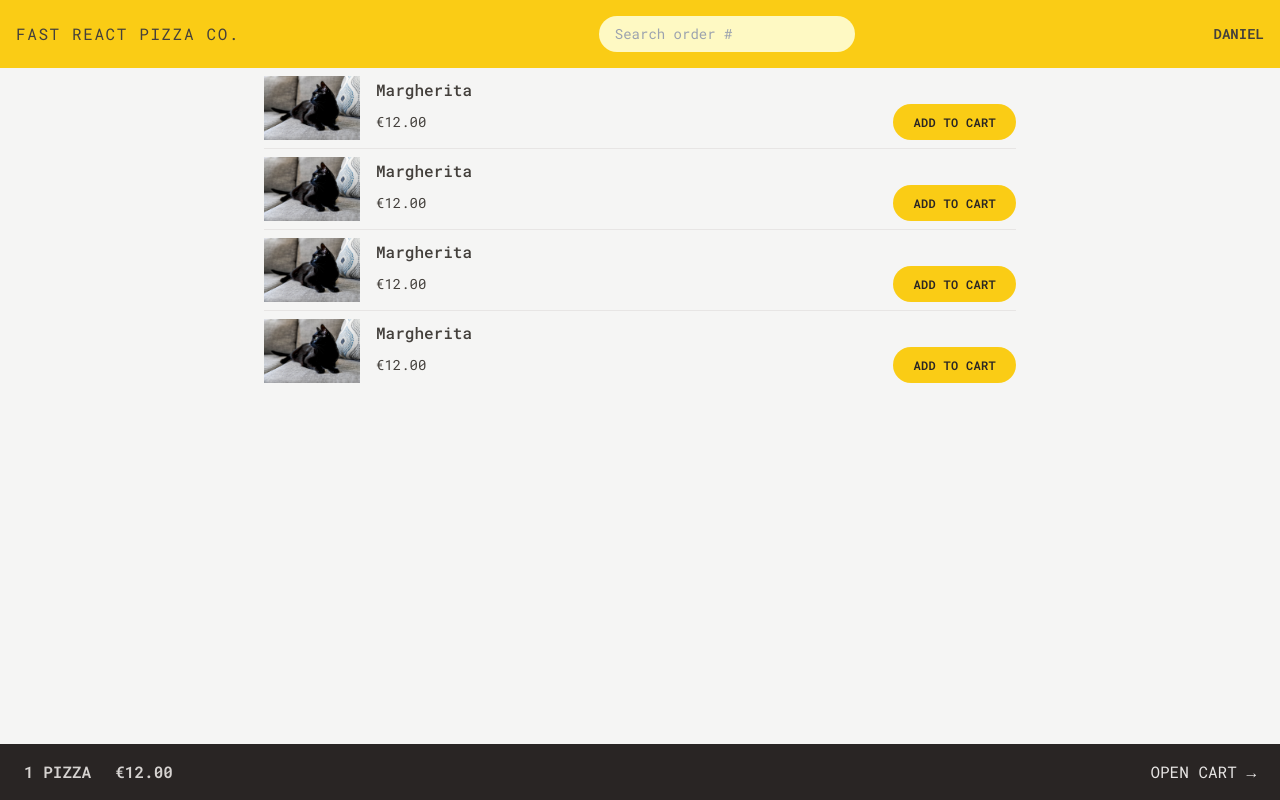
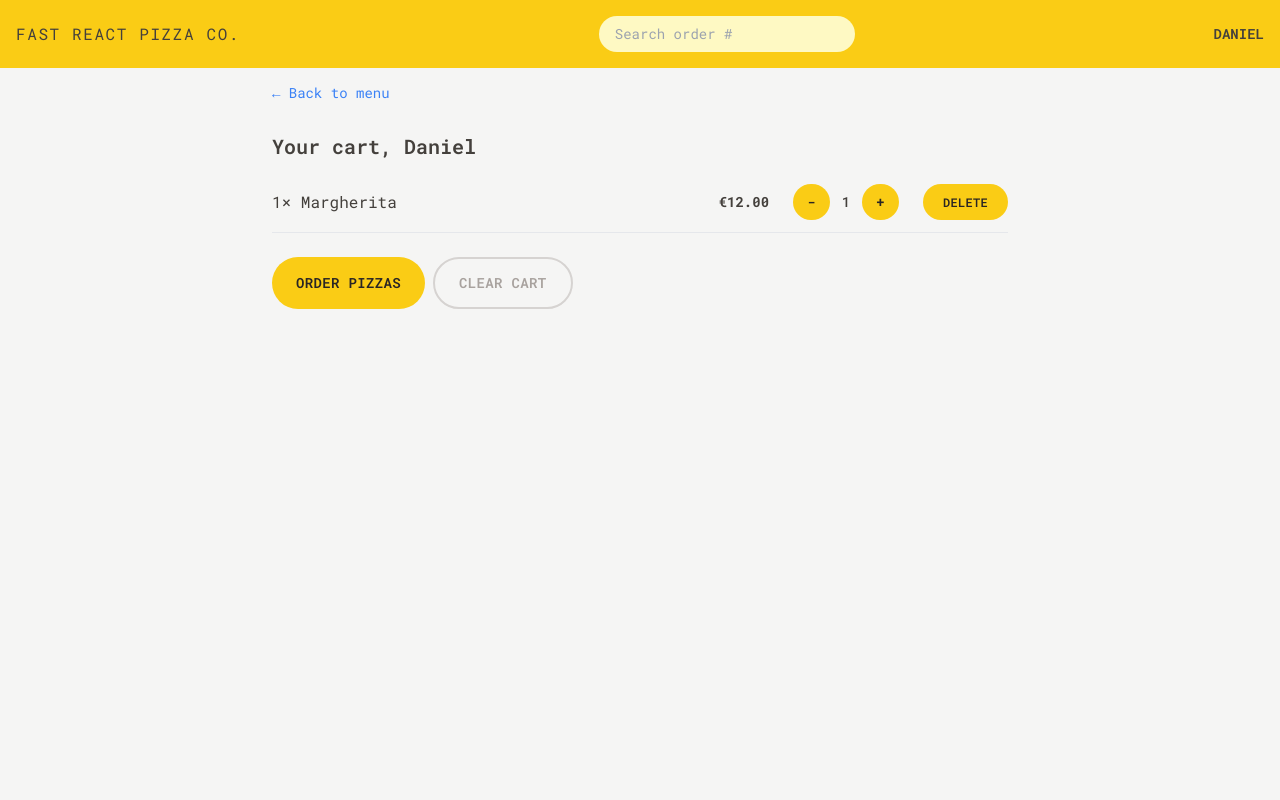
Before and after one commit to DanielArzani/fast-react-pizza, a React (Vite) app: page / in a window 1280 px wide. Built offline with nearby package versions, Linux system fonts and the light colour scheme.

Commit message:
create and style the cart page

```diff
--- a/src/components/app/App.tsx
+++ b/src/components/app/App.tsx
@@ -1,6 +1,7 @@
 import React from 'react';
+import CartPage from '../../pages/CartPage';
 // import HomePage from '../../pages/HomePage';
-import MenuPage from '../../pages/MenuPage';
+// import MenuPage from '../../pages/MenuPage';
 
 /**
  * A pizza ordering application
@@ -8,8 +9,9 @@ import MenuPage from '../../pages/MenuPage';
 function App() {
   return (
     <div className='center relative min-h-full'>
+      <CartPage />
       {/* <HomePage /> */}
-      <MenuPage />
+      {/* <MenuPage /> */}
     </div>
   );
 }
--- /dev/null
+++ b/src/pages/CartPage/CartPage.tsx
@@ -0,0 +1,80 @@
+import React from 'react';
+import Header from '../../components/Header';
+import Main from '../../components/Main';
+
+// const fakeCart = [
+//   {
+//     pizzaId: 12,
+//     name: 'Mediterranean',
+//     quantity: 2,
+//     unitPrice: 16,
+//     totalPrice: 32,
+//   },
+//   {
+//     pizzaId: 6,
+//     name: 'Vegetale',
+//     quantity: 1,
+//     unitPrice: 13,
+//     totalPrice: 13,
+//   },
+//   {
+//     pizzaId: 11,
+//     name: 'Spinach and Mushroom',
+//     quantity: 1,
+//     unitPrice: 15,
+//     totalPrice: 15,
+//   },
+// ];
+
+function CartPage() {
+  return (
+    <>
+      <Header />
+
+      <Main>
+        <div className='px-4 py-3'>
+          <a
+            className='text-sm text-blue-500 hover:text-blue-600 hover:underline'
+            href='/menu'
+          >
+            ← Back to menu
+          </a>
+          <h2 className='mt-7 text-xl font-semibold'>Your cart, Daniel</h2>
+          <ul className='mt-3 divide-y divide-stone-200 border-b'>
+            <li className='py-3 sm:flex sm:items-center sm:justify-between'>
+              <p className='mb-1 sm:mb-0'>1× Margherita</p>
+              <div className='flex items-center justify-between sm:gap-6'>
+                <p className='text-sm font-bold'>€12.00</p>
+                <div className='flex items-center gap-2 md:gap-3'>
+                  <button className='inline-block rounded-full bg-yellow-400 px-2.5 py-1  text-sm font-semibold uppercase tracking-wide text-stone-800 transition-colors duration-300 hover:bg-yellow-300 focus:bg-yellow-300 focus:outline-none focus:ring focus:ring-yellow-300 focus:ring-offset-2 disabled:cursor-not-allowed md:px-3.5 md:py-2'>
+                    -
+                  </button>
+                  <span className='text-sm font-medium'>1</span>
+                  <button className='inline-block rounded-full bg-yellow-400 px-2.5 py-1 text-sm font-semibold uppercase tracking-wide text-stone-800 transition-colors duration-300 hover:bg-yellow-300 focus:bg-yellow-300 focus:outline-none focus:ring focus:ring-yellow-300 focus:ring-offset-2 disabled:cursor-not-allowed md:px-3.5 md:py-2'>
+                    +
+                  </button>
+                </div>
+                <button className='inline-block rounded-full bg-yellow-400 px-4 py-2 text-xs font-semibold uppercase tracking-wide text-stone-800 transition-colors duration-300 hover:bg-yellow-300 focus:bg-yellow-300 focus:outline-none focus:ring focus:ring-yellow-300 focus:ring-offset-2 disabled:cursor-not-allowed md:px-5 md:py-2.5'>
+                  Delete
+                </button>
+              </div>
+            </li>
+          </ul>
+          <div className='mt-6 space-x-2'>
+            <a
+              className='inline-block rounded-full bg-yellow-400 px-4 py-3 text-sm font-semibold uppercase tracking-wide text-stone-800 transition-colors duration-300 hover:bg-yellow-300 focus:bg-yellow-300 focus:outline-none focus:ring focus:ring-yellow-300 focus:ring-offset-2 disabled:cursor-not-allowed md:px-6 md:py-4'
+              href='/order/new'
+            >
+              Order pizzas
+            </a>
+            <button className='inline-block rounded-full border-2 border-stone-300 px-4 py-2.5 text-sm font-semibold uppercase tracking-wide text-stone-400 transition-colors duration-300 hover:bg-stone-300 hover:text-stone-800 focus:bg-stone-300 focus:text-stone-800 focus:outline-none focus:ring focus:ring-stone-200 focus:ring-offset-2 disabled:cursor-not-allowed md:px-6 md:py-3.5'>
+              Clear cart
+            </button>
+          </div>
+        </div>
+      </Main>
+    </>
+  );
+}
+
+export default CartPage;
--- /dev/null
+++ b/src/pages/CartPage/index.tsx
@@ -0,0 +1,2 @@
+export * from "./CartPage";
+export { default } from "./CartPage";
```
